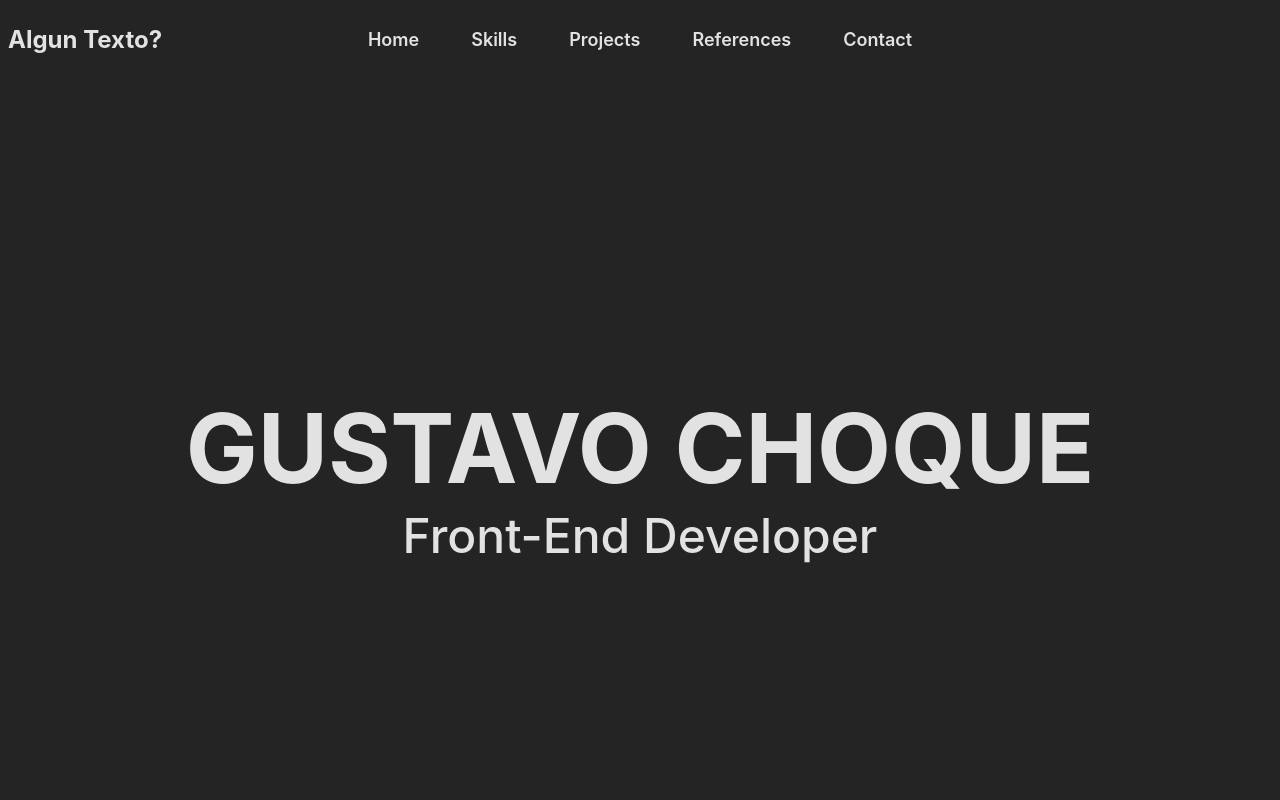
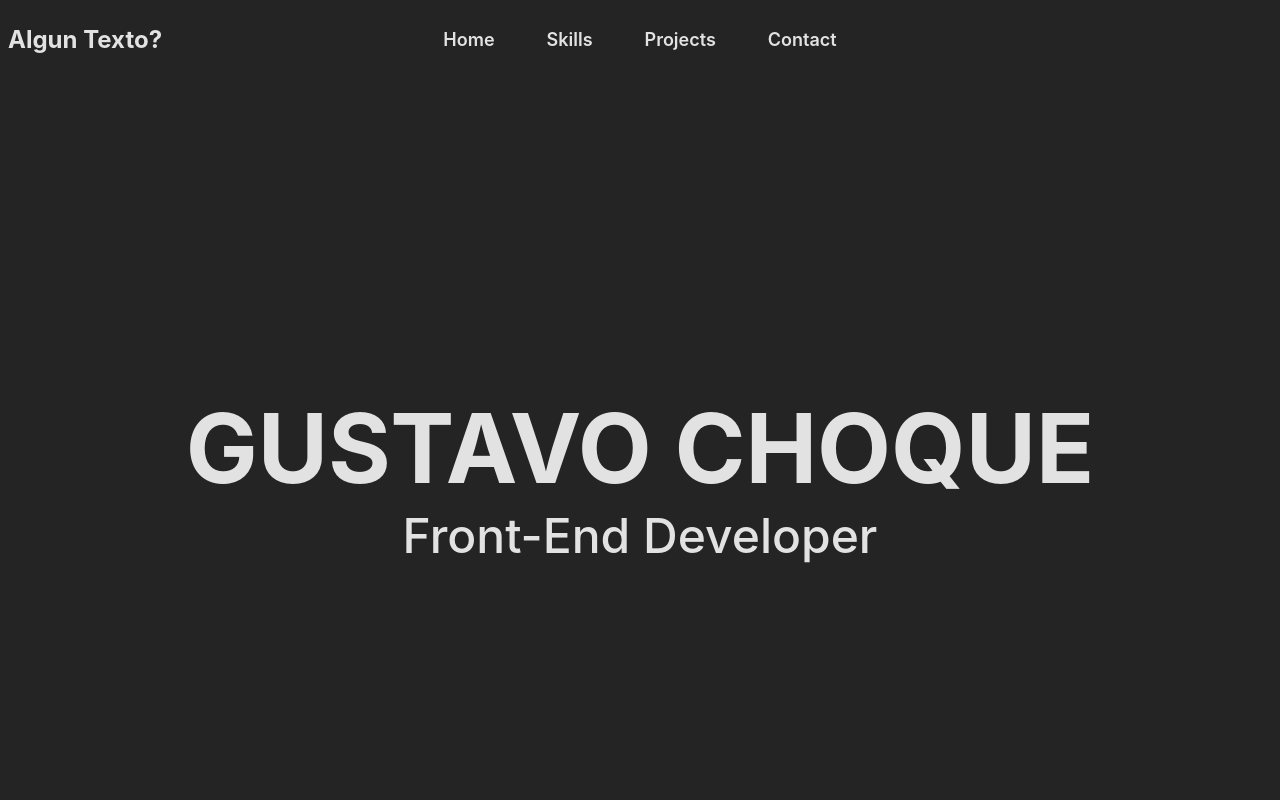
Before and after one commit to GutyChoque/portfolio-guty, a React (Vite) app: page / in a window 1280 px wide. Shown: the top 800 px of the page. Built offline with nearby package versions, Linux system fonts and the light colour scheme.

Commit message:
removed references

```diff
--- a/src/App.jsx
+++ b/src/App.jsx
@@ -2,7 +2,6 @@ import Header from "./components/sections/Header";
 import Landing from "./components/sections/Landing";
 import Skills from "./components/sections/Skills";
 import Projects from "./components/sections/Projects";
-import References from "./components/sections/References";
 import Contact from "./components/sections/Contact";
 function App() {
   return (
@@ -11,7 +10,6 @@ function App() {
       <Landing></Landing>
       <Skills></Skills>
       <Projects></Projects>
-      <References></References>
       <Contact></Contact>
     </>
   );
--- a/src/components/sections/Nav.jsx
+++ b/src/components/sections/Nav.jsx
@@ -2,7 +2,7 @@ import { useState } from "react";
 function Nav() {
   const [hoveredLink, setHoveredLink] = useState(null);
 
-  const links = ["home", "skills", "projects", "references", "contact"];
+  const links = ["home", "skills", "projects", "contact"];
 
   return (
     <nav className="col-start-1 md:col-start-2 col-span-1">
--- a/src/components/sections/References.jsx
+++ /dev/null
@@ -1,9 +0,0 @@
-import React from 'react'
-
-function References() {
-  return (
-    <div id="references" className="min-h-screen">References</div>
-  )
-}
-
-export default References
```
Also changed, not shown: src/assets/icons/react.svg.
